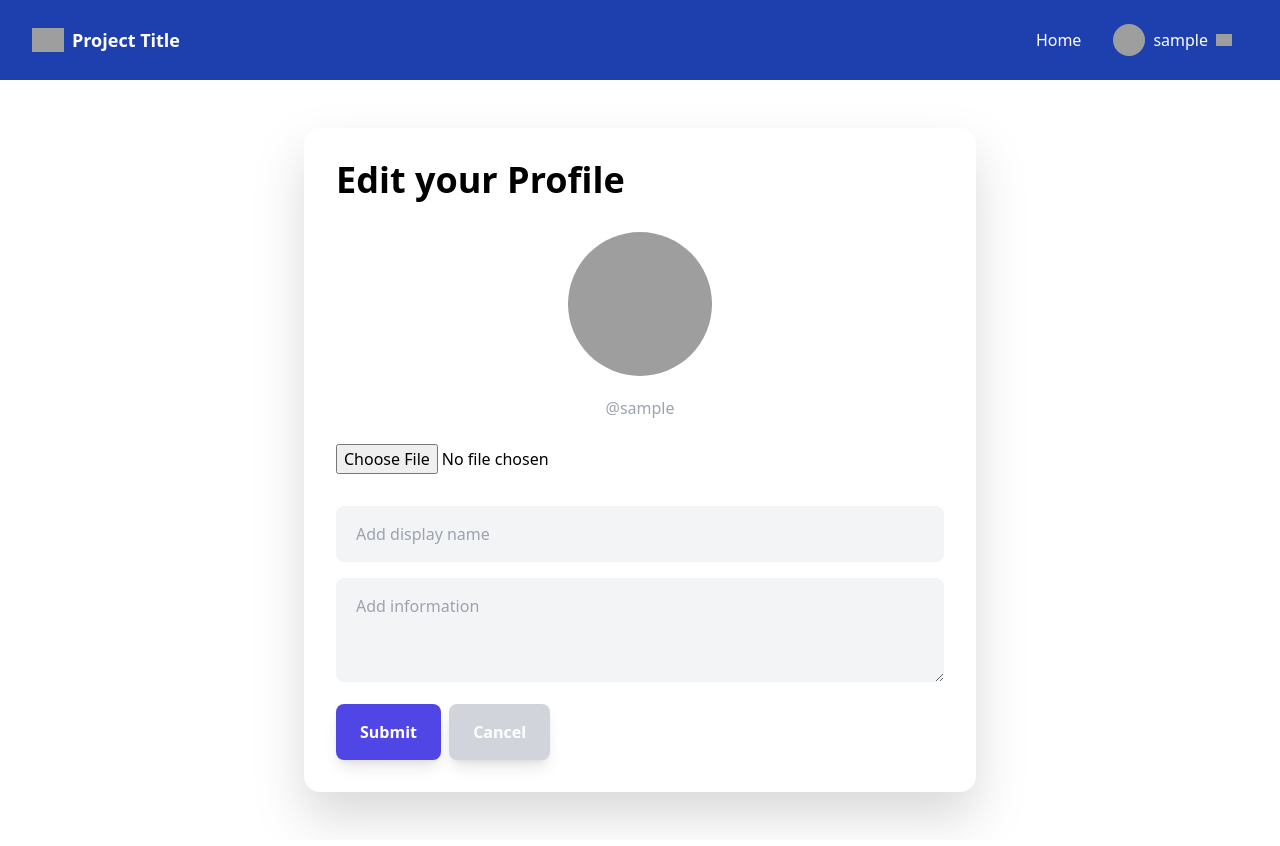
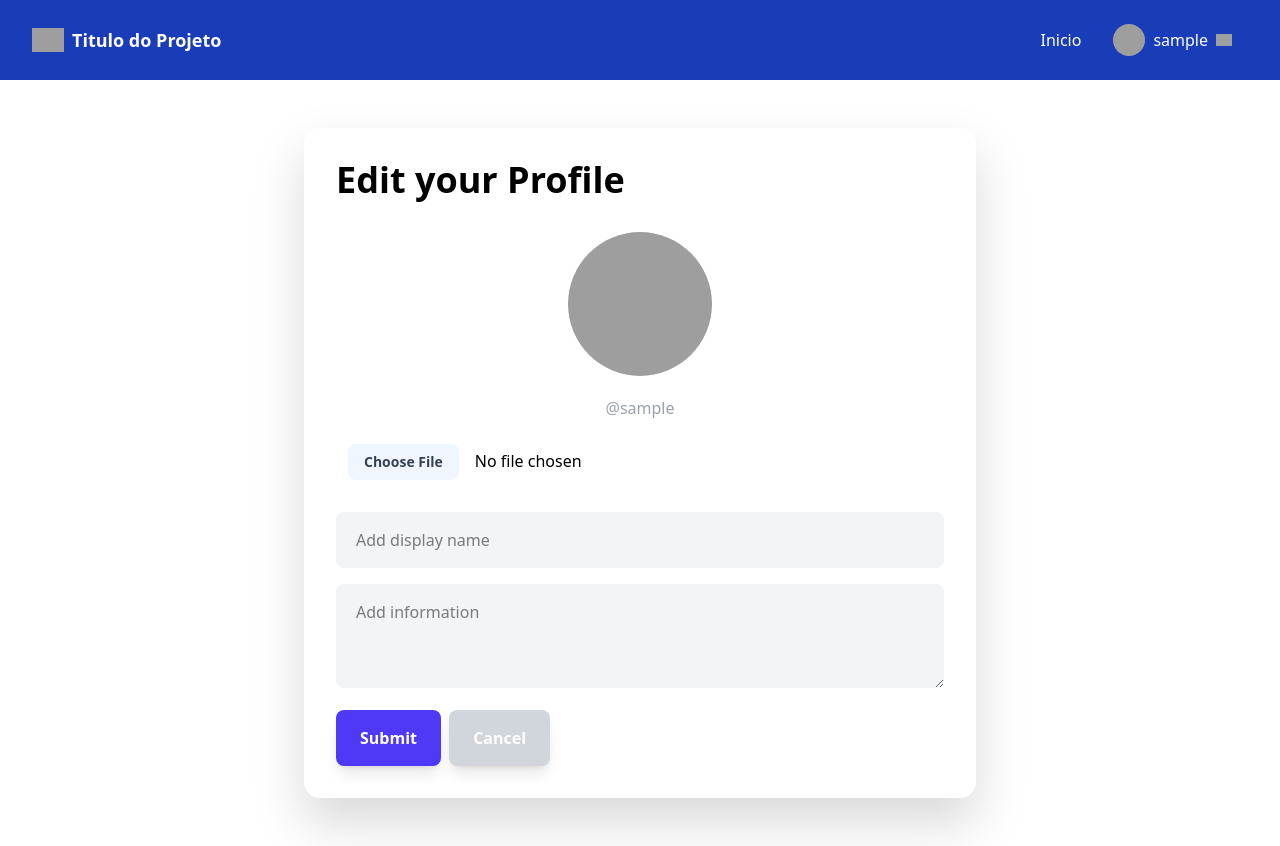
Before and after one commit to duca-meneses/django-template-htmx, a Django app: page /profile/edit/ in a window 1280 px wide. Run offline with Django 5.2, Linux system fonts and the light colour scheme; the visitor is signed in with stand-in values (Sample User, id 1); style sheets or scripts are compiled from the project's sources; parts of the project's set-up code (start-up, migrations or seed data) failed here and were passed over; some libraries are stand-ins or nearby versions; grey boxes are pictures that could not be loaded.

Commit message:
refactor: refactor base template structure and header component and Translates from English to Brazilian Portuguese

```diff
--- a/backend/templates/base.html
+++ b/backend/templates/base.html
@@ -9,92 +9,7 @@
     <link rel="icon" type="image/x-icon" href="{% static 'favicon.ico' %}">
     <script src="https://cdn.jsdelivr.net/npm/alpinejs@3.x.x/dist/cdn.min.js" defer></script>
     <script src="https://unpkg.com/htmx.org/dist/htmx.js" defer></script>
-    <script src="https://cdn.tailwindcss.com"></script>
-    <style type="text/tailwindcss">
-        [x-cloak] {
-            display: none !important;
-        }
-        h1 {
-            @apply text-4xl font-bold mb-4
-        }
-        h2 {
-            @apply text-xl font-bold mb-2
-        }
-        p {
-            @apply mb-4
-        }
-        .button, button, [type='submit'], [type='button'] {
-            @apply bg-indigo-600 text-white font-bold px-6 py-4 inline-block
-            rounded-lg shadow-lg transition-all cursor-pointer
-        }
-        .button:hover, button:hover, [type='submit']:hover, [type='button']:hover {
-            @apply bg-blue-700
-        }
-        .button:active, button:active, [type='submit']:active, [type='button']:active {
-            @apply scale-95
-        }
-        .button.alert, button.alert {
-            @apply bg-red-700
-        }
-        .button.alert:hover, button.alert:hover {
-            @apply bg-red-600
-        }
-        .button-red {
-            @apply !bg-red-500 hover:!bg-red-600
-        }
-        .button-gray {
-            @apply !bg-gray-300 hover:!bg-[#c3c9d0]
-        }
-        .navitems>li>a {
-            @apply flex items-center gap-2 h-12 px-4 hover:bg-blue-500 rounded-lg;
-        }
-        .hoverlist>* {
-            @apply hover:bg-gray-100 rounded-md transition duration-150;
-        }
-        .hoverlist>*>a {
-            @apply flex items-center p-2;
-        }
-        .highlight {
-            @apply !bg-indigo-100;
-        }
-        .allauth content a {
-            @apply underline underline-offset-2
-        }
-        .allauth content a:hover {
-            @apply text-indigo-500
-        }
-        .allauth form[action="/accounts/signup/"] ul {
-            @apply hidden
-        }
-        .allauth form[action="/accounts/signup/"] ul.errorlist {
-            @apply block
-        }
-        .allauth .helptext {
-            @apply block mt-4
-        }
-        label {
-            @apply hidden
-        }
-        input[type=file] {
-            @apply bg-white pl-0
-        }
-        .textarea, textarea, input {
-            @apply w-full rounded-lg py-4 px-5 bg-gray-100
-        }
-        .errorlist li {
-            @apply p-1 pl-4 border-l-red-500 border-l-4 border-solid mb-2 text-red-500
-        }
-        label[for="id_remember"] {
-            @apply inline-block w-auto mr-2
-        }
-        input[name="remember"] {
-            @apply w-auto
-        }
-        .alert-info { @apply bg-blue-300 }
-        .alert-success { @apply bg-green-400 }
-        .alert-warning { @apply bg-amber-400 }
-        .alert-danger { @apply bg-amber-500 }
-    </style>
+    <link rel="stylesheet" href="{% if debug %}{% static "css/style.css" %} {% else %} {% static "css/style.min.css" %} {% endif %} ">
 </head>
 <body class="{% block class %}{% endblock %}">
 
--- a/backend/templates/includes/header.html
+++ b/backend/templates/includes/header.html
@@ -1,15 +1,16 @@
-<header class="flex items-center justify-between bg-blue-800 h-20 px-8 text-white sticky top-0 z-40">
+
+<header class="flex items-center justify-between bg-blue-800  h-20 px-8 text-white sticky top-0 z-40">
     <div>
         <a class="flex items-center gap-2" href="/">
             <img class="h-6" src="/static/images/logo.svg" alt="Logo"/>
-            <span class="text-lg font-bold">Project Title</span>
+            <span class="text-lg font-bold">Titulo do Projeto</span>
         </a>
     </div>
-    <nav class="block bg-blue-800 relative">
+    <nav class="block bg-blue-800  relative">
         <ul class="navitems flex items-center justify-center h-full">
             {% if request.user.is_authenticated %}
-            <li><a href="/">Home</a></li>
-            <li x-data="{ dropdownOpen: false }" class="relative">
+            <li><a href="/">Inicio</a></li>
+            <li x-data="{ dropdownOpen: false }" class="relative flex">
                 <a @click="dropdownOpen = !dropdownOpen" @click.away="dropdownOpen = false" class="cursor-pointer select-none">
                     <img class="h-8 w-8 rounded-full object-cover" src="{{ user.profile.avatar }}"/>
                     {{ user.profile.name }}
@@ -21,17 +22,20 @@
                 x-transition:enter-end="opacity-100 translate-y-0 scale-100"
                 >
                     <ul class="hoverlist [&>li>a]:justify-end">
-                        <li><a href="{% url 'profile' %}">My Profile</a></li>
-                        <li><a href="{% url 'profile-edit' %}">Edit Profile</a></li>
-                        <li><a href="{% url 'profile-settings' %}">Settings</a></li>
-                        <li><a href="{% url 'account_logout' %}">Log Out</a></li>
+                        <li><a href="{% url 'profile' %}">Perfil</a></li>
+                        <li><a href="{% url 'profile-edit' %}">Editar Perfil</a></li>
+                        <li><a href="{% url 'profile-settings' %}">Configurações</a></li>
+                        <li><a href="{% url 'account_logout' %}">Sair</a></li>
+
                     </ul>
                 </div>
+
+
             </li>
 
             {% else %}
             <li><a href="{% url 'account_login' %}">Login</a></li>
-            <li><a href="{% url 'account_signup' %}?next={% url 'profile-onboarding' %}">Signup</a></li>
+            <li><a href="{% url 'account_signup' %}?next={% url 'profile-onboarding' %}">Criar conta</a></li>
             {% endif %}
         </ul>
     </nav>
```
